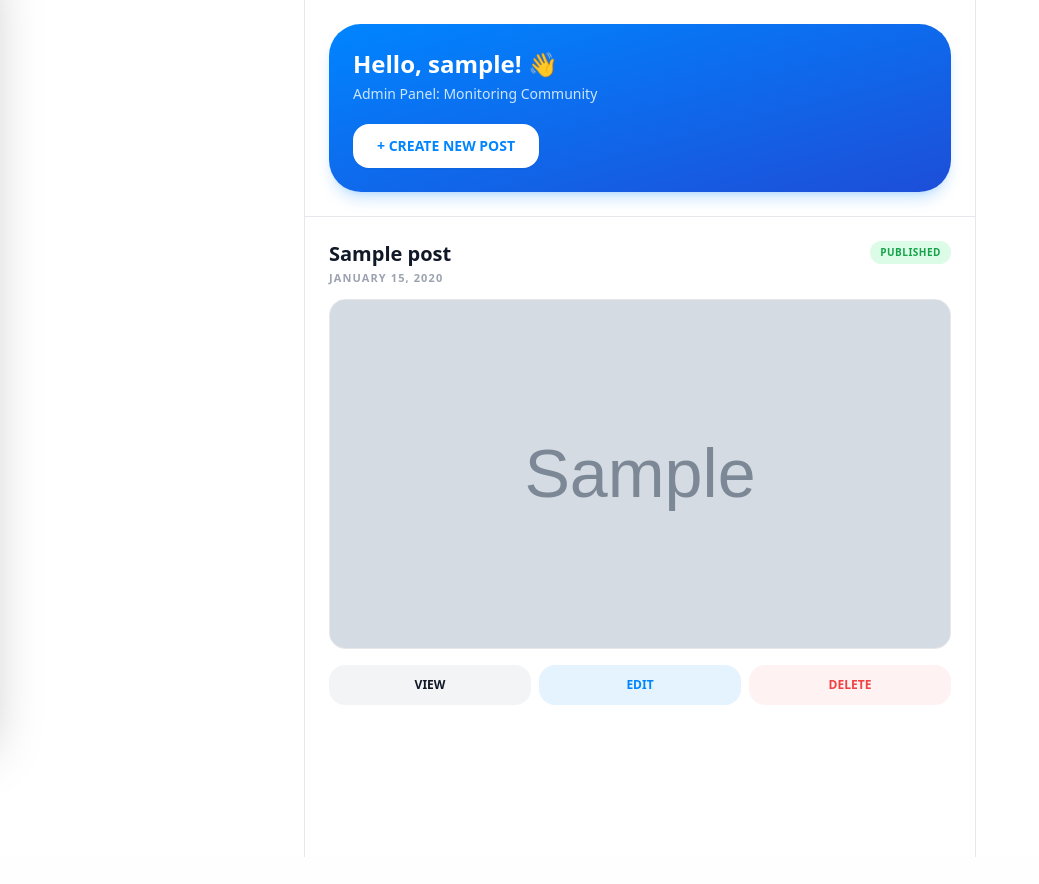
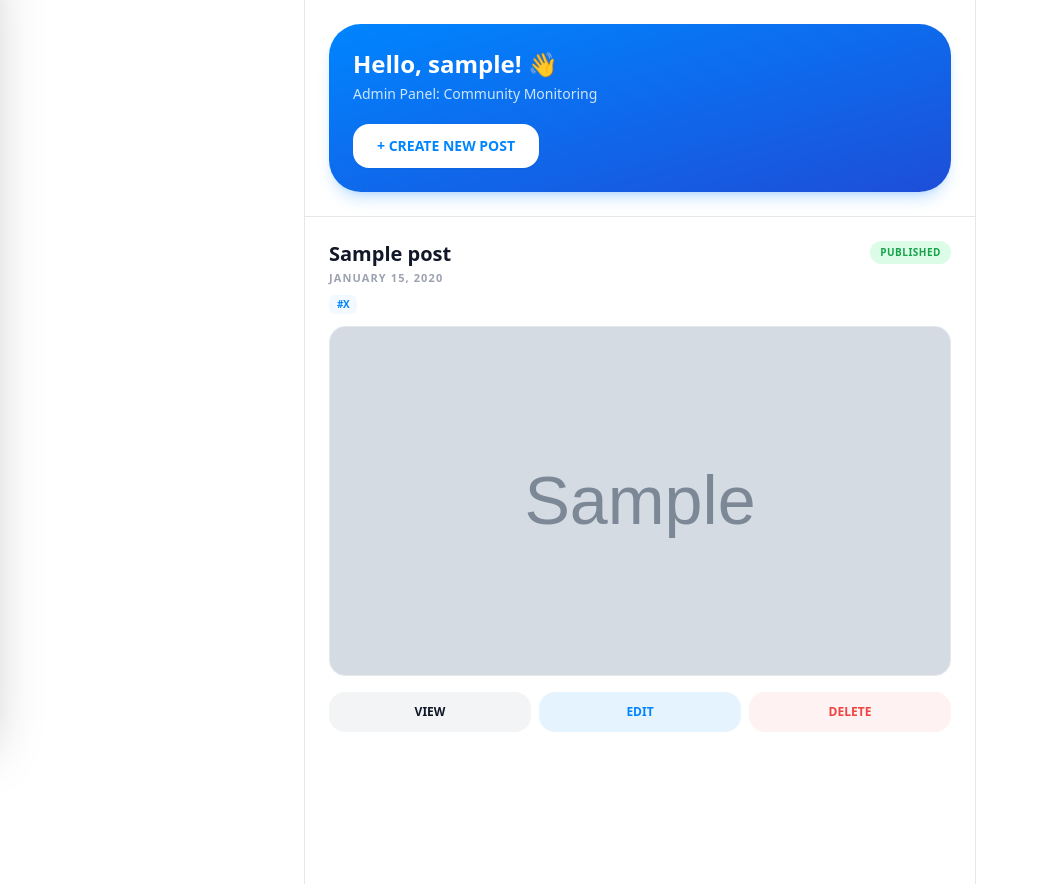
Before and after one commit to Seven25-ui/flask_blog, a Flask app: page /dashboard in a window 1280 px wide. Shown: the part 65-949 px from the top of the page, without its empty margins (0-1039 px from the left). Before the commit the page ends 922 px from the top, so only its background shows below. Run offline with Flask 3, Linux system fonts and the light colour scheme; the visitor is signed in with stand-in values (Sample User, id 1); tables that the repository leaves empty hold one stand-in row (values such as "Sample post"); grey boxes marked "Sample" are stand-in pictures; some libraries are stand-ins or nearby versions.

Commit message:
Auto-update: 2026-01-16 16:20:51

```diff
--- a/app.py
+++ b/app.py
@@ -51,6 +51,10 @@ class Post(db.Model):
     id = db.Column(db.Integer, primary_key=True)
     title = db.Column(db.String(200), nullable=False)
     content = db.Column(db.Text, nullable=False)
+
+    # KANI NGA LINE ANG IDUGANG
+    hashtags = db.Column(db.String(200), nullable=True)
+
     slug = db.Column(db.String(200), unique=True, nullable=False)
     author = db.Column(db.String(80), nullable=False)
     author_id = db.Column(db.Integer, db.ForeignKey('user.id'))
@@ -58,11 +62,7 @@ class Post(db.Model):
     approved = db.Column(db.Boolean, default=False)
     media_file = db.Column(db.String(500), nullable=True)
     media_type = db.Column(db.String(10), nullable=True)
-
-    # Relationships with CASCADE
-    reactions = db.relationship('Reaction', backref='post', lazy='dynamic', cascade="all, delete-orphan")
-    likes = db.relationship('Like', backref='post', lazy='dynamic', cascade="all, delete-orphan")
-    comments = db.relationship('Comment', backref='post_parent', lazy='dynamic', cascade="all, delete-orphan")
+    # ... (relationships pabilin ra)
 
 class Reaction(db.Model):
     id = db.Column(db.Integer, primary_key=True)
@@ -99,6 +99,8 @@ class Message(db.Model):
 
     sender = db.relationship('User', foreign_keys=[sender_id], backref='sent_messages')
     receiver = db.relationship('User', foreign_keys=[receiver_id], backref='received_messages')
+
+
 
 # --- 3. HELPERS & UTILITIES ---
 
@@ -256,8 +258,13 @@ def create_post():
     if request.method == 'POST':
         title = request.form.get('title')
         content = request.form.get('content')
+
+        # 1. KUHAON ANG HASHTAGS GIKAN SA HTML FORM
+        hashtags = request.form.get('hashtags')
+
         slug = re.sub(r'[^a-zA-Z0-9 ]', '', title).replace(" ", "-").lower() + "-" + str(int(datetime.utcnow().timestamp()))
         media_url, media_type = None, None
+
         if 'media_file' in request.files:
             file = request.files['media_file']
             if file and file.filename != '':
@@ -265,13 +272,24 @@ def create_post():
                 media_url = res.get('secure_url')
                 media_type = 'video' if 'video' in str(res.get('resource_type')) else 'image'
 
-        new_post = Post(title=title, content=content, slug=slug, author=user.username, author_id=user.id,
-                        approved=user.is_admin, media_file=media_url, media_type=media_type)
+        # 2. I-SAVE ANG HASHTAGS SA DATABASE (I-apil sa Post object)
+        new_post = Post(
+            title=title,
+            content=content,
+            hashtags=hashtags, # <--- Gidugang ni
+            slug=slug,
+            author=user.username,
+            author_id=user.id,
+            approved=user.is_admin,
+            media_file=media_url,
+            media_type=media_type
+        )
+
         db.session.add(new_post)
         db.session.commit()
         return redirect(url_for('dashboard'))
+
     return render_template('create_post.html')
-
 
 @app.route('/edit/<int:post_id>', methods=['GET', 'POST'])
 @login_required
@@ -326,7 +344,7 @@ def delete_post(post_id):
         db.session.commit()
     return redirect(url_for('dashboard'))
 
-@app.route('/approve/<int:post_id>')
+@app.route('/approve/<int:post_id>', methods=['POST']) # <--- Kani ang importante nga naay POST
 @login_required
 def approve_post(post_id):
     user = db.session.get(User, session['user_id'])
--- a/templates/my_dashboard.html
+++ b/templates/my_dashboard.html
@@ -36,11 +36,9 @@
                     </svg>
                 </button>
             </div>
-
             <a href="/" class="text-2xl font-black tracking-tighter text-skyBlue absolute left-1/2 -translate-x-1/2">
                 SE<span class="text-gray-900 dark:text-white">7</span>EN
             </a>
-
             <div class="flex items-center">
                 {% if user %}
                     <a href="{{ url_for('user_profile', username=user.username) }}" class="w-9 h-9 rounded-full overflow-hidden border dark:border-gray-800 hover:ring-2 hover:ring-skyBlue transition">
@@ -74,7 +72,7 @@
             <div class="bg-gradient-to-br from-skyBlue to-blue-700 p-6 rounded-[2rem] text-white shadow-lg shadow-skyBlue/20">
                 <h2 class="text-2xl font-black mb-1">Hello, {{ user.username }}! 👋</h2>
                 <p class="text-sky-100 text-sm opacity-90 mb-5">
-                    {% if user.is_admin %} Admin Panel: Monitoring Community {% else %} You have published {{ posts|length }} amazing stories. {% endif %}
+                    {% if user.is_admin %} Admin Panel: Community Monitoring {% else %} You have shared {{ posts|length }} stories. {% endif %}
                 </p>
                 <a href="{{ url_for('create_post') }}" class="inline-flex items-center px-6 py-3 bg-white text-skyBlue font-black rounded-2xl text-sm shadow-sm hover:scale-105 active:scale-95 transition-all">
                     + CREATE NEW POST
@@ -98,6 +96,18 @@
                         <p class="text-[11px] text-gray-400 mt-1 font-bold uppercase tracking-widest">
                             {{ post.created_at.strftime('%B %d, %Y') }}
                         </p>
+
+                        {% if post.hashtags %}
+                        <div class="flex flex-wrap gap-1.5 mt-2">
+                            {% for tag in post.hashtags.split(',') %}
+                                {% if tag.strip() %}
+                                <span class="text-[10px] font-black text-skyBlue uppercase tracking-tighter bg-skyBlue/5 px-2 py-0.5 rounded-md">
+                                    #{{ tag.strip() }}
+                                </span>
+                                {% endif %}
+                            {% endfor %}
+                        </div>
+                        {% endif %}
                     </div>
 
                     {% if post.media_file %}
@@ -105,19 +115,28 @@
                         {% if post.media_type == 'video' %}
                             <video class="w-full aspect-video object-cover" src="{{ post.media_file }}" controls></video>
                         {% else %}
-                            <img src="{{ post.media_file }}" class="w-full aspect-video object-cover hover:scale-105 transition duration-500">
+                            <img src="{{ post.media_file }}" class="w-full aspect-video object-cover">
                         {% endif %}
                     </div>
                     {% endif %}
 
-                    <div class="flex gap-2">
-                        <a href="{{ url_for('view_post', slug=post.slug) }}" class="flex-1 py-3 text-center bg-gray-100 dark:bg-gray-800 rounded-2xl text-xs font-black hover:bg-gray-200 dark:hover:bg-gray-700 transition">
+                    <div class="flex flex-wrap gap-2">
+                        <a href="{{ url_for('view_post', slug=post.slug) }}" class="flex-1 min-w-[80px] py-3 text-center bg-gray-100 dark:bg-gray-800 rounded-2xl text-xs font-black hover:bg-gray-200 dark:hover:bg-gray-700 transition">
                             VIEW
                         </a>
-                        <a href="{{ url_for('edit_post', post_id=post.id) }}" class="flex-1 py-3 text-center bg-skyBlue/10 text-skyBlue rounded-2xl text-xs font-black hover:bg-skyBlue hover:text-white transition">
+
+                        {% if user.is_admin and not post.approved %}
+                        <form action="{{ url_for('approve_post', post_id=post.id) }}" method="POST" class="flex-1 min-w-[80px]">
+                            <button type="submit" class="w-full py-3 text-center bg-green-500 text-white rounded-2xl text-xs font-black hover:bg-green-600 transition">
+                                APPROVE
+                            </button>
+                        </form>
+                        {% endif %}
+
+                        <a href="{{ url_for('edit_post', post_id=post.id) }}" class="flex-1 min-w-[80px] py-3 text-center bg-skyBlue/10 text-skyBlue rounded-2xl text-xs font-black hover:bg-skyBlue hover:text-white transition">
                             EDIT
                         </a>
-                        <form action="{{ url_for('delete_post', post_id=post.id) }}" method="POST" class="flex-1" onsubmit="return confirmDelete(event)">
+                        <form action="{{ url_for('delete_post', post_id=post.id) }}" method="POST" class="flex-1 min-w-[80px]" onsubmit="return confirmDelete(event)">
                             <button type="submit" class="w-full py-3 text-center bg-red-50 dark:bg-red-900/20 text-red-500 rounded-2xl text-xs font-black hover:bg-red-500 hover:text-white transition">
                                 DELETE
                             </button>
@@ -128,8 +147,8 @@
             {% else %}
                 <div class="py-24 px-6 text-center">
                     <div class="text-5xl mb-4">✍️</div>
-                    <p class="text-gray-500 font-bold mb-6 text-lg">Wala pa kay na post, Aloy.</p>
-                    <a href="{{ url_for('create_post') }}" class="text-skyBlue font-black border-2 border-skyBlue px-6 py-2 rounded-xl hover:bg-skyBlue hover:text-white transition">Start writing now</a>
+                    <p class="text-gray-500 font-bold mb-6 text-lg">No posts available yet.</p>
+                    <a href="{{ url_for('create_post') }}" class="text-skyBlue font-black border-2 border-skyBlue px-6 py-2 rounded-xl hover:bg-skyBlue hover:text-white transition">Start Writing</a>
                 </div>
             {% endif %}
         </div>
@@ -138,13 +157,11 @@
     <div class="fixed bottom-0 left-0 right-0 z-50 bg-white/95 dark:bg-gray-900/95 backdrop-blur-lg border-t dark:border-gray-800 sm:hidden">
         <div class="flex justify-around items-center pt-3 pb-2">
             <a href="{{ url_for('public_home') }}" class="flex flex-col items-center gap-1 group">
-                <svg class="w-6 h-6 text-gray-400 group-hover:text-skyBlue transition-colors" viewBox="0 0 24 24" fill="none" stroke="currentColor" stroke-width="2.5" stroke-linecap="round" stroke-linejoin="round"><path d="M3 9l9-7 9 7v11a2 2 0 0 1-2 2H5a2 2 0 0 1-2-2z"></path><polyline points="9 22 9 12 15 12 15 22"></polyline></svg>
+                <svg class="w-6 h-6 text-gray-400 group-hover:text-skyBlue transition" viewBox="0 0 24 24" fill="none" stroke="currentColor" stroke-width="2.5" stroke-linecap="round" stroke-linejoin="round"><path d="M3 9l9-7 9 7v11a2 2 0 0 1-2 2H5a2 2 0 0 1-2-2z"></path><polyline points="9 22 9 12 15 12 15 22"></polyline></svg>
                 <span class="text-[10px] font-black text-gray-400 group-hover:text-skyBlue uppercase tracking-tighter">Home</span>
             </a>
             <a href="{{ url_for('create_post') }}" class="flex flex-col items-center gap-1 group">
-                <div class="p-0.5 rounded-lg group-hover:bg-skyBlue/10 transition-colors">
-                    <svg class="w-6 h-6 text-gray-400 group-hover:text-skyBlue" viewBox="0 0 24 24" fill="none" stroke="currentColor" stroke-width="2.5" stroke-linecap="round" stroke-linejoin="round"><line x1="12" y1="5" x2="12" y2="19"></line><line x1="5" y1="12" x2="19" y2="12"></line></svg>
-                </div>
+                <svg class="w-6 h-6 text-gray-400 group-hover:text-skyBlue" viewBox="0 0 24 24" fill="none" stroke="currentColor" stroke-width="2.5" stroke-linecap="round" stroke-linejoin="round"><line x1="12" y1="5" x2="12" y2="19"></line><line x1="5" y1="12" x2="19" y2="12"></line></svg>
                 <span class="text-[10px] font-black text-gray-400 group-hover:text-skyBlue uppercase tracking-tighter">Post</span>
             </a>
             <a href="{{ url_for('dashboard') }}" class="flex flex-col items-center gap-1 group">
@@ -158,8 +175,6 @@
         </div>
     </div>
 
-    <div id="toast-container" class="fixed bottom-24 right-5 z-[100] flex flex-col gap-2"></div>
-
     <script>
         function toggleMenu() {
             document.getElementById('sideMenu').classList.toggle('-translate-x-full');
@@ -167,33 +182,11 @@
         }
 
         function confirmDelete(event) {
-            if (confirm('Sigurado ka, Aloy? Dili na ni mabalik inig delete.')) {
-                sessionStorage.setItem('action', 'deleted');
-                return true;
-            }
+            // Confirmation dialog in English
+            if (confirm('Are you sure you want to delete this? This action cannot be undone.')) return true;
             event.preventDefault();
             return false;
         }
-
-        function showToast(message, type = 'success') {
-            const container = document.getElementById('toast-container');
-            const toast = document.createElement('div');
-            const bgColor = type === 'success' ? 'bg-green-600' : 'bg-red-600';
-            toast.className = `${bgColor} text-white px-6 py-3 rounded-2xl shadow-xl transform translate-y-10 opacity-0 transition-all duration-300 font-black text-xs tracking-widest uppercase`;
-            toast.innerHTML = message;
-            container.appendChild(toast);
-            setTimeout(() => { toast.classList.remove('translate-y-10', 'opacity-0'); }, 100);
-            setTimeout(() => {
-                toast.classList.add('opacity-0', 'translate-y-10');
-                setTimeout(() => toast.remove(), 400);
-            }, 3000);
-        }
-
-        window.onload = () => {
-            const action = sessionStorage.getItem('action');
-            if (action === 'deleted') showToast('POST DELETED SUCCESSFULLY', 'error');
-            sessionStorage.removeItem('action');
-        };
 
         const darkToggle = document.getElementById('darkToggle');
         darkToggle.addEventListener('click', () => {
```
Also changed, not shown: templates/create_post.html (+6 -3 lines), templates/home_public.html (+23 -20 lines).
